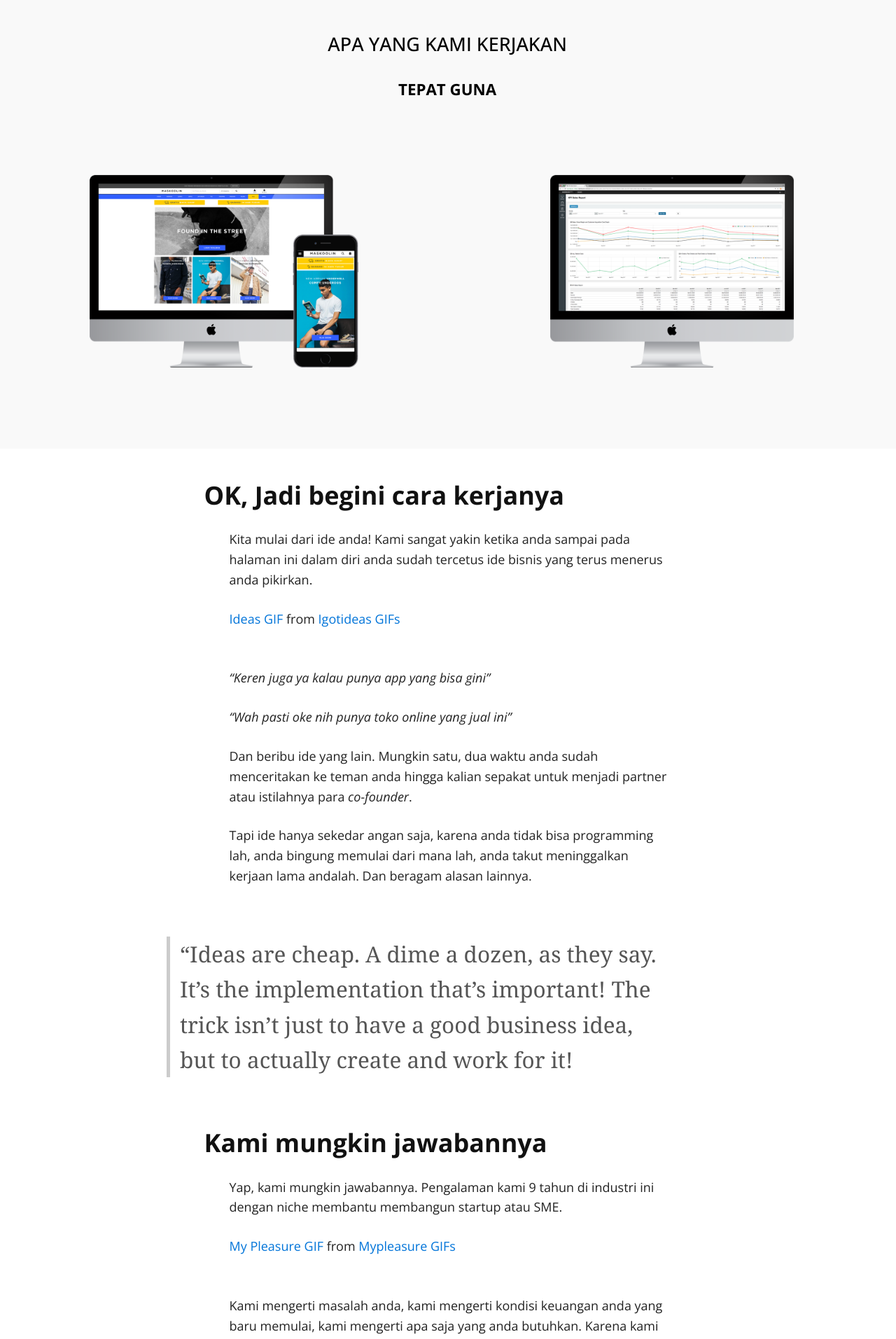
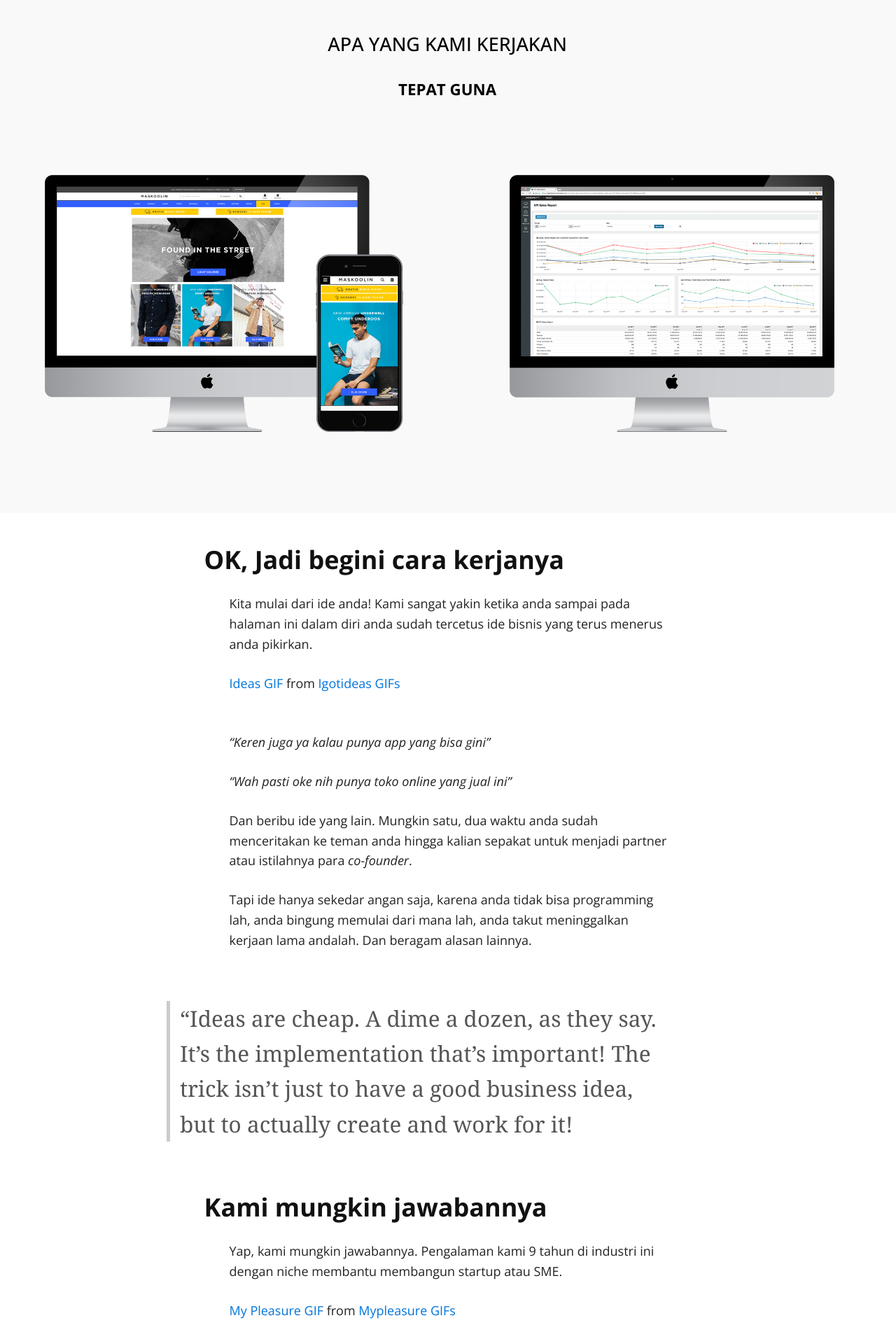
Before and after one commit to kemtol/rocktokom, a Jekyll site: the page built from index.md, in a window 1280 px wide. Shown: the part 4108-6021 px from the top of the page at 70% size. Built offline with Jekyll 4.4.1, drawn with Linux system fonts in a browser that asks for light colours; nearby versions of some CDN libraries; a script that is not in the unit is left out; our own code applies the rules of GitHub Pages for plain Markdown files.

Commit message:
Update default.html

```diff
--- a/_layouts/default.html
+++ b/_layouts/default.html
@@ -112,6 +112,23 @@
     #landing--page--3 > .lp3a .lp3b-r{margin-left: 15rem;}
     #landing--page--3 .btn-wa{display: none;width: 640px;margin: auto;}
 
+    #landing--page--4{
+      width:100%;
+      background:#f9f9f9;
+      padding:6rem 0;
+    }
+    #landing--page--4 h2{
+      margin-top:0;
+    }
+    #landing--page--4 .lp4{
+      float:left;
+      width:30%;
+      padding:0 10%;
+    }
+    #landing--page--4 .lp4 > img{
+      width:100%;
+    }
+
     ul.perks{
       padding: 0;
       margin: 0;
@@ -123,6 +140,14 @@
       padding: 0.5rem 1rem;
       margin: 2px 0;
       font-size:0.9rem;
+    }
+
+    @media screen and (max-width: 1400px) {
+      #landing--page--4 .lp4{
+        float:left;
+        width:40%;
+        padding:0 5%;
+      }
     }
 
     @media screen and (max-width: 959px) {
@@ -267,24 +292,6 @@
       </div>
       <a href="https://api.whatsapp.com/send?phone=6283890722797&text=Halo%20mau%20info%20donk" class="btn-wa"><img src="/images/fa-whatsapp_24_0_ffffff_none.png"> LETS TALK ON WA</a>
     </div>
-    <style>
-      #landing--page--4{
-        width:100%;
-        background:#f9f9f9;
-        padding:6rem 0;
-      }
-      #landing--page--4 h2{
-        margin-top:0;
-      }
-      .lp4{
-        float:left;
-        width:30%;
-        padding:0 10%;
-      }
-      .lp4 > img{
-        width:100%;
-      }
-    </style>
     <div id="landing--page--4">
       <h2 class="h2-front-page">APA YANG KAMI KERJAKAN<span>TEPAT GUNA</span></h2>
       <div class="clearfix">
```
